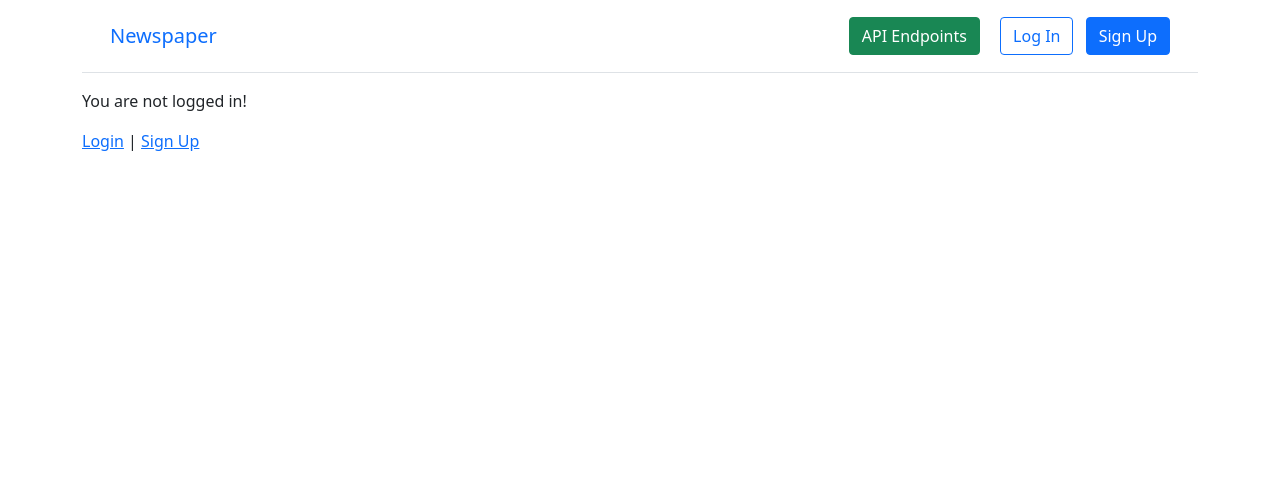
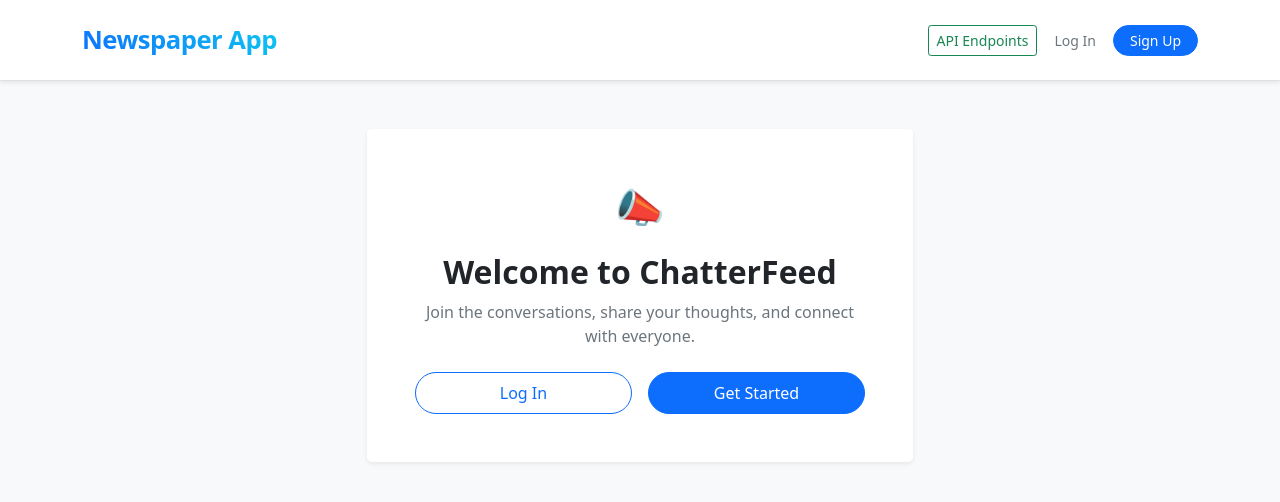
Before and after one commit to farzanfaisal77/newspaper-app, a Django app: page / in a window 1280 px wide. Shown: the top 502 px of the page. Run offline with Django 5.2, Linux system fonts and the light colour scheme; parts of the project's set-up code (start-up, migrations or seed data) failed here and were passed over.

Commit message:
better hp?

```diff
--- a/templates/base.html
+++ b/templates/base.html
@@ -1,66 +1,88 @@
 <!DOCTYPE html>
-<html>
+<html lang="en">
 
 <head>
   <meta charset="utf-8">
   <title>{% block title %}Newspaper App{% endblock title %}</title>
-  <meta name="viewport" content="width=device-width,
-  initial-scale=1, shrink-to-fit=no">
+  <meta name="viewport" content="width=device-width, initial-scale=1, shrink-to-fit=no">
 
-  <!-- Bootstrap CSS -->
   <link href="https://cdn.jsdelivr.net/npm/bootstrap@5.1.3/dist/css/bootstrap.min.css" rel="stylesheet"
     integrity="sha384-1BmE4kWBq78iYhFldvKuhfTAU6auU8tT94WrHftjDbrCEXSU1oBoqyl2QvZ6jIW3" crossorigin="anonymous">
+
+  <style>
+    .navbar-brand-custom {
+      font-size: 1.6rem;
+      font-weight: 800;
+      letter-spacing: -0.5px;
+      background: linear-gradient(45deg, #0d6efd, #0dcaf0);
+      background-clip: text;
+      -webkit-background-clip: text;
+      -webkit-text-fill-color: transparent;
+    }
+    .btn, .nav-link, .dropdown-item {
+      transition: all 0.2s ease-in-out;
+    }
+  </style>
 </head>
 
-<body>
-  <div class="container">
-    <header class="p-3 mb-3 border-bottom">
-      <div class="container">
-        <div class="d-flex flex-wrap align-items-center justify-content-center
-          justify-content-lg-start">
-          <a class="navbar-brand" href="{% url 'home' %}">Newspaper</a>
-          <ul class="nav col-12 col-lg-auto me-lg-auto mb-2 justify-content-center
-            mb-md-0">
+<body class="bg-light text-dark">
+  <header class="p-3 mb-4 bg-white border-bottom shadow-sm">
+    <div class="container">
+      <div class="d-flex flex-wrap align-items-center justify-content-between">
+        <div class="d-flex align-items-center">
+          <a class="navbar-brand navbar-brand-custom me-4 text-decoration-none" href="{% url 'home' %}">Newspaper App</a>
+
+          <ul class="nav me-auto mb-0">
             {% if user.is_authenticated %}
-            <li><a href="{%url 'article_new' %}" class="nav-link px-2 link-dark">+ New</a></li>
+            <li>
+              <a href="{% url 'article_new' %}" class="btn btn-sm btn-outline-primary rounded-pill px-3">
+                <i class="bi bi-plus"></i> + New Post
+              </a>
+            </li>
             {% endif %}
           </ul>
+        </div>
+
+        <div class="d-flex align-items-center gap-2">
+          <a href="{% url 'api_home' %}" class="btn btn-sm btn-outline-success">API Endpoints</a>
+
           {% if user.is_authenticated %}
-          <a href="{% url 'api_apihome' %}" class="btn btn-success me-3">API Endpoints</a>
-          <div class="dropdown text-end">
-            <a href="#" class="d-block link-dark text-decoration-none dropdown-toggle" id="dropdownUser1"
+          <div class="dropdown">
+            <a href="#" class="d-block link-secondary text-decoration-none dropdown-toggle bg-light px-3 py-1.5 rounded-pill border" id="dropdownUser1"
               data-bs-toggle="dropdown" aria-expanded="false">
-              {{ user.username }}
+              <strong>{{ user.username }}</strong>
             </a>
-            <ul class="dropdown-menu text-small" aria-labelledby="dropdownUser1">
-              <li><a class="dropdown-item" href="{% url 'password_change'%}">
-                  Change password</a></li>
+            <ul class="dropdown-menu dropdown-menu-end shadow border-0 mt-2" aria-labelledby="dropdownUser1">
               <li>
-                <form action="{%url 'logout' %}" method="post">{%csrf_token%}
-                    <button type='submit' class="dropdown-item bg-transparent border-0 w-100 text-start">LogOut</button>
+                <a class="dropdown-item py-2" href="{% url 'password_change' %}">
+                  <span class="small">Change password</span>
+                </a>
+              </li>
+              <li><hr class="dropdown-divider my-1"></li>
+              <li>
+                <form action="{% url 'logout' %}" method="post">{% csrf_token %}
+                  <button type="submit" class="dropdown-item text-danger py-2">
+                    <span class="small">Log Out</span>
+                  </button>
                 </form>
               </li>
             </ul>
           </div>
           {% else %}
-          <div class="text-end">
-            <a href="{% url 'api_apihome' %}" class="btn btn-success me-3">API Endpoints</a>
-            <a href="{% url 'login' %}" class="btn btn-outline-primary me-2">Log
-              In</a>
-            <a href="{% url 'signup' %}" class="btn btn-primary">Sign Up</a>
+          <div class="d-flex gap-2">
+            <a href="{% url 'login' %}" class="btn btn-sm btn-link text-decoration-none text-secondary">Log In</a>
+            <a href="{% url 'signup' %}" class="btn btn-sm btn-primary px-3 rounded-pill">Sign Up</a>
           </div>
           {% endif %}
         </div>
+
       </div>
-    </header>
-
-    <main>
-      {% block content %}
-      {% endblock content %}
-    </main>
-  </div>
-
-  <!-- Bootstrap JavaScript Bundle -->
+    </div>
+  </header>
+  <main class="container mb-5">
+    {% block content %}
+    {% endblock content %}
+  </main>
   <script src="https://cdn.jsdelivr.net/npm/bootstrap@5.1.3/dist/js/bootstrap.bundle.min.js"
     integrity="sha384-ka7Sk0Gln4gmtz2MlQnikT1wXgYsOg+OMhuP+IlRH9sENBO0LRn5q+8nbTov4+1p"
     crossorigin="anonymous"></script>
--- a/templates/home.html
+++ b/templates/home.html
@@ -1,34 +1,45 @@
 {% extends "base.html" %}
 
-{%block title%}Home{%endblock title%}
+{% block title %}Home{% endblock title %}
 
-{%block content%}
+{% block content %}
+<div class="row justify-content-center mt-5">
+  <div class="col-md-8 col-lg-6">
 
-{%if user.is_authenticated%}
-    <p>Hi {{user.username}}!</p>
-    <form action="{%url 'logout' %}" method="post" > {%csrf_token%}
-        <button type="submit">Log Out</button>
-    </form>
-    <br />
-    <h3>Welcome to the website!</h3>
-    <br />
-    <style>
-    .postbtn {
-        font-size: 30px;
-        text-decoration: none;
-        color: black;
-        transition: color 0.2s ease;
-    }
-    .postbtn:hover {
-        background-color: #0056b3;
-        color: white;
-    }
-    </style>
-    <button><a href="{%url 'article_list' %}" class="postbtn">Click here to see all posts!</a></button>
-    {%else%}
-    <p>You are not logged in!</p>
-    <a href="{%url 'login' %}">Login</a> |
-    <a href="{%url 'signup' %}">Sign Up</a>
-{%endif%}
+    {% if user.is_authenticated %}
+    <div class="card shadow-sm border-0 p-4 p-md-5 bg-white rounded-3 text-center">
+      <div class="mb-3">
+        <span class="fs-1">👋</span>
+      </div>
+      <h2 class="fw-bold mb-2">Welcome back, {{ user.username }}!</h2>
+      <p class="text-secondary mb-4">Great to see you today. Ready to catch up on what's new?</p>
 
-{%endblock content%}
+      <div class="d-grid gap-2 col-sm-8 mx-auto">
+        <a href="{% url 'article_list' %}" class="btn btn-primary btn-lg shadow-sm rounded-pill py-2.5 fs-6 fw-semibold">
+          Explore All Posts
+        </a>
+      </div>
+    </div>
+
+    {% else %}
+    <div class="card shadow-sm border-0 p-4 p-md-5 bg-white rounded-3 text-center">
+      <div class="mb-3">
+        <span class="fs-1 text-primary">📣</span>
+      </div>
+      <h2 class="fw-bold mb-2">Welcome to ChatterFeed</h2>
+      <p class="text-secondary mb-4">Join the conversations, share your thoughts, and connect with everyone.</p>
+
+      <div class="d-sm-flex justify-content-center gap-3">
+        <a href="{% url 'login' %}" class="btn btn-outline-primary btn-lg px-4 rounded-pill fs-6 w-100 w-sm-auto mb-2 mb-sm-0">
+          Log In
+        </a>
+        <a href="{% url 'signup' %}" class="btn btn-primary btn-lg px-4 rounded-pill fs-6 w-100 w-sm-auto">
+          Get Started
+        </a>
+      </div>
+    </div>
+    {% endif %}
+
+  </div>
+</div>
+{% endblock content %}
```
